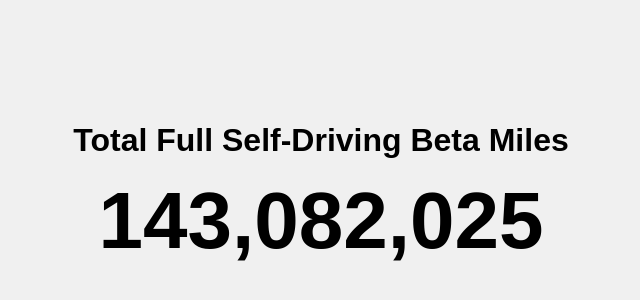
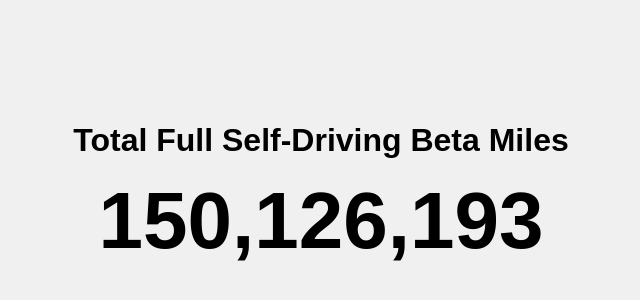
Before and after one commit to omarqazi/fsdmiles.com, a plain HTML site: page www/index.html in a window 1280 px wide. Shown: the part 216-516 px from the top of the page, without its empty margins (319-959 px from the left). Drawn offline with Linux system fonts and the light colour scheme.

Commit message:
updated with latest counts

```diff
--- a/www/index.html
+++ b/www/index.html
@@ -9,6 +9,6 @@
 </head>
 <body>
     <h1>Total Full Self-Driving Beta Miles</h1>
-    <div id="miles-counter" class="counter">130,000,000</div>
+    <div id="miles-counter" class="counter">150,000,000</div>
 </body>
 </html>
--- a/www/script.js
+++ b/www/script.js
@@ -1,6 +1,6 @@
-const startMiles = 130000000.0;
-const startDateString = "2023-04-06T20:00:00Z";
-const milesPerDay = 1000000.0;
+const startMiles = 150000000.0;
+const startDateString = "2023-04-19T20:00:00Z";
+const milesPerDay = 1538461.0;
 
 function getMilesPerSecond(milesPerDay) {
   const secondsInADay = 24 * 60 * 60;
```
